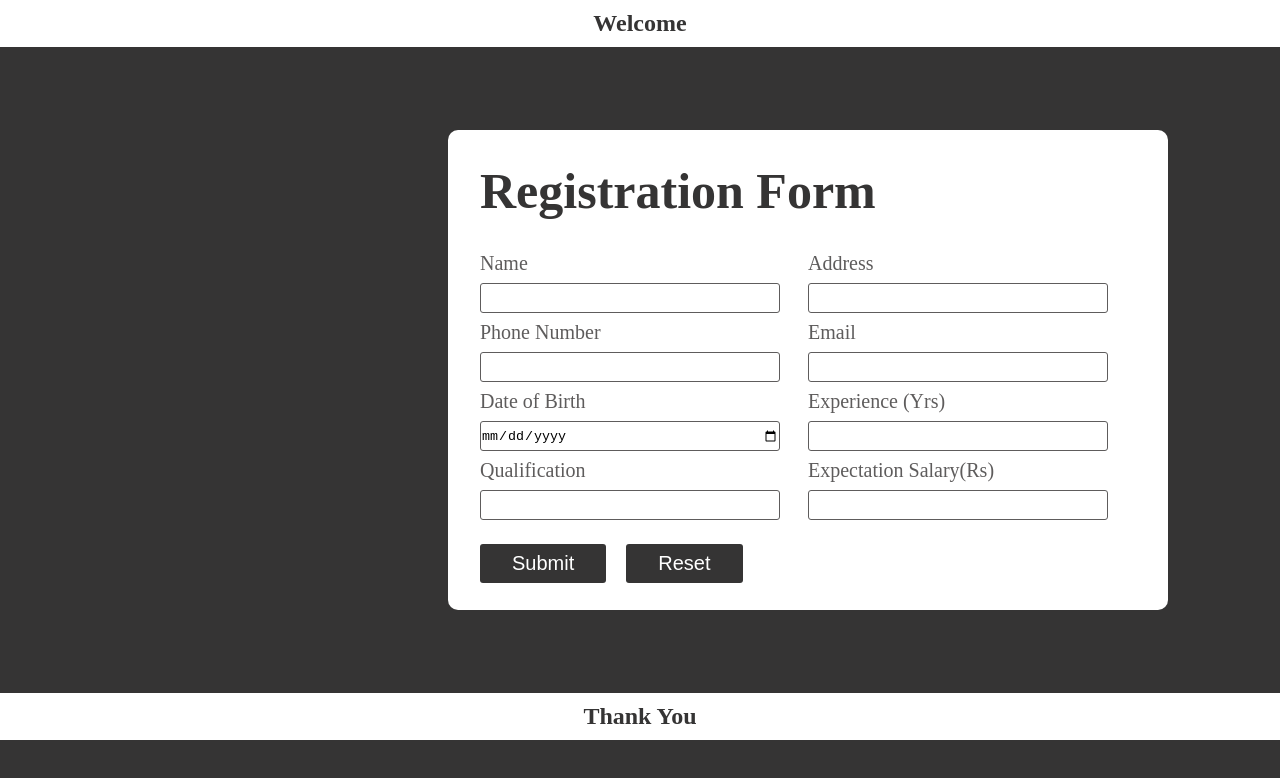
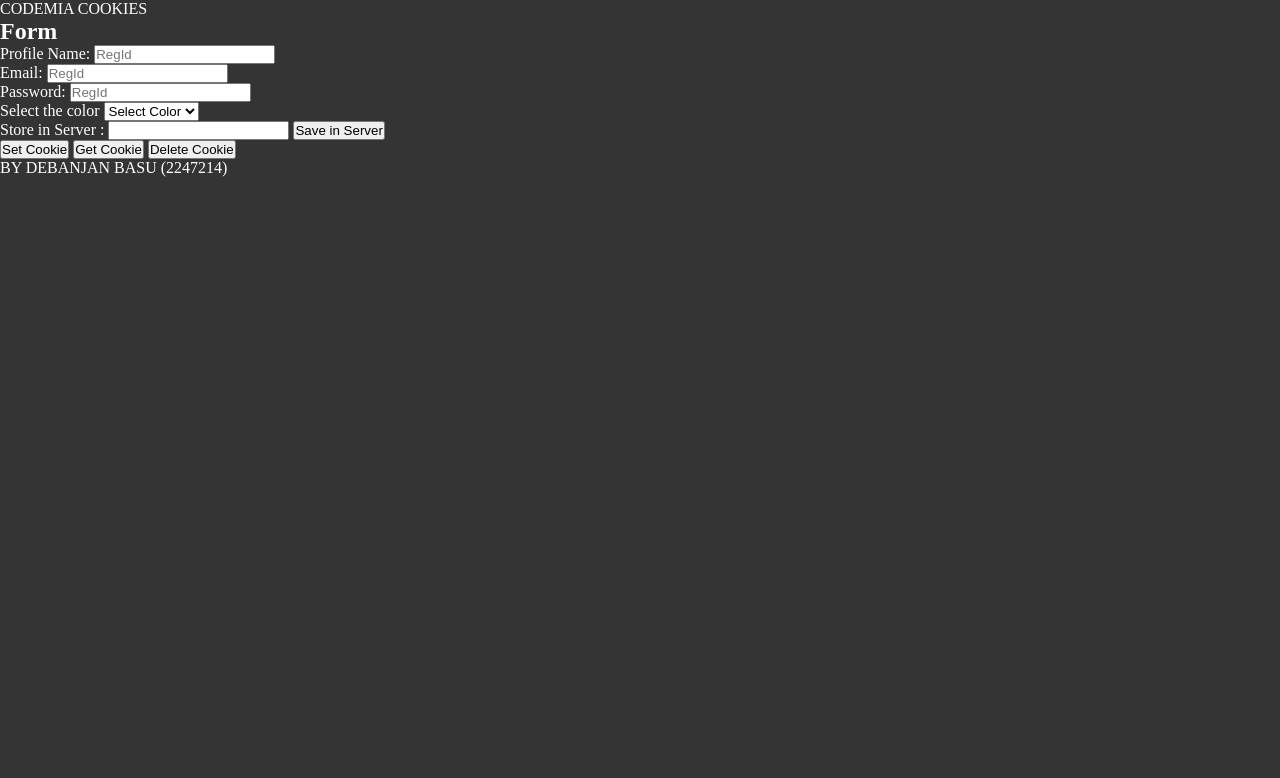
Before and after one commit to SDeBAS/lab6, a plain HTML site: page index.html in a window 1280 px wide. Drawn offline with Linux system fonts and the light colour scheme.

Commit message:
Update index.html

```diff
--- a/index.html
+++ b/index.html
@@ -1,71 +1,128 @@
 <!DOCTYPE html>
 <html lang="en">
+
 <head>
     <meta charset="UTF-8">
     <meta http-equiv="X-UA-Compatible" content="IE=edge">
     <meta name="viewport" content="width=device-width, initial-scale=1.0">
-    <title>Javascript Form Validation</title>
+    <title>Cookies</title>
     <link rel="stylesheet" href="index.css">
-    <script src="./index.js"></script>
 </head>
-<body>
-    <header>
-        <h2>Welcome</h2>
-    </header>
-    <div class="card">
-        <h2>Registration Form</h2>
-        <div class="form">
 
-            <form  name="Form" onsubmit="return validateForm()" method="get">
-                <div class="row">
-                <div class="col">
-                <label >Name</label><br>
-                <input type="text" name="" id="name"/>
-                </div>
-                <div class="col"><label >Address</label><br/>
-                 <input type="text" name="" id="name"/></div>
-                </div>
-                <div class="row">
-                <div class="col">
-                    <label >Phone Number</label><br/>
-                <input type="number" name="" id="name"/><br>
-                </div>
-                <div class="col">
-                <label >Email</label><br/>
-                <input type="mail" name="" id="name"/><br>
-                </div>
-                </div>
+<script>
 
-                <div class="row">
-                <div class="col">
-                    <label >Date of Birth</label><br/>
-                <input type="date" name="" id="name"/><br>
-                </div>
-                <div class="col">
-                    <label >Experience (Yrs)</label><br/>
-                <input type="number" name="" id="name"/><br>
-                </div>
-                </div>
 
-                <div class="row">
-                   <div class="col">
-                     <label >Qualification</label><br/>
-                <input type="text" name="" id="name"/><br>
-                   </div>
-                <div class="col">
-                    <label >Expectation Salary(Rs)</label><br/>
-                <input type="number" name="" id="name"/><br>
-                </div>
-                </div>
 
-                <input type="submit" value="Submit" id="submit">
-                <input type="reset" value="Reset" id="submit">
-            </form>
-        </div>
+    function show() {
+        var value = document.getElementById("demo").value;
+        if (value != "Select Color") {
+            document.bgColor = value;
+        }
+    }
 
+    function save_data() {
+        var input = document.getElementById('saveServer').value;
+        localStorage.setItem('server', input);
+        document.getElementById('saveServer').value = localStorage.getItem('server');
+    }
+
+    //COOKIES
+
+    function WriteCookie()
+    {
+        var reg=document.getElementById("RegId").value;
+        var email=document.getElementById("Email").value;
+        var pass=document.getElementById("Password").value;
+        var now = new Date();
+        now.setMonth( now.getMonth() + 1 );
+
+        document.cookie="RegId = "+reg;
+        document.cookie="Email = "+email;
+        document.cookie="Password = "+pass;
+        document.cookie = "expires=" + now.toUTCString() + ";"
+        window.alert("Cookie Added");
+
+    }
+
+    function ReadCookie() {
+               var allcookies = document.cookie;
+
+               // Get all the cookies pairs in an array
+               cookiearray = allcookies.split(';');
+
+               // Now take key value pair out of this array
+               for(var i=0; i<cookiearray.length; i++) {
+                  name = cookiearray[i].split('=')[0];
+                  value = cookiearray[i].split('=')[1];
+                  document.write ( name + "  :  " + value+"<br/>");
+
+               }
+            }
+
+    function DelCookie()
+     {
+        if(document.cookie!="")
+        {
+            document.cookie="";
+            var reg=document.getElementById("RegId").value;
+            var email=document.getElementById("Email").value;
+            var pass=document.getElementById("Password").value;
+            var now = new Date();
+            now.setMonth( now.getMonth() - 1 );
+
+            document.cookie="RegId = "+"";
+            document.cookie="Email = "+"";
+            document.cookie="Password = "+"";
+            document.cookie = "expires=" + now.toUTCString() + ";"
+            window.alert("Cookie Deleted");
+
+        }
+
+     }
+
+</script>
+<div class="box">
+    <div class="header">
+        CODEMIA COOKIES
     </div>
-    <footer>
-        <h2>Thank You</h2>
-    </footer>
+    <div class="innerbox">
+
+        <h2>Form</h2>
+
+<FORM name = "myform"  method="get">
+        Profile Name:
+        <input type="text" id="RegId" placeholder="RegId" /><br>
+        Email:
+        <input type="email" id="Email" placeholder="RegId" /><br>
+        Password:
+        <input type="password" id="Password" placeholder="RegId" /><br>
+
+        <p>Select the color <select id="demo" onchange="show()">
+                <option value="red">Select Color</option>
+                <option value="BBC9FA">Blue</option>
+                <option value="BBFADD">Green</option>
+                <option value="FABBF5d">Pink</option>
+            </select></p>
+
+        Store in Server :
+        <input type='text' name="server" id="saveServer" />
+
+        <button onclick="save_data()" type="button">Save in Server</button>
+        <br>
+         <input type="button" value="Set Cookie" onclick="WriteCookie()" id="butoon">
+
+
+        <input type="button" value="Get Cookie" onclick="ReadCookie()" id="butoon">
+
+        <input type="button" value="Delete Cookie" onclick="DelCookie()" id="butoon">
+
+            </FORM>
+    </div>
+    <div class="footer">
+        BY DEBANJAN BASU (2247214)
+    </div>
+</div>
+
 </body>
+
 </html>
```
